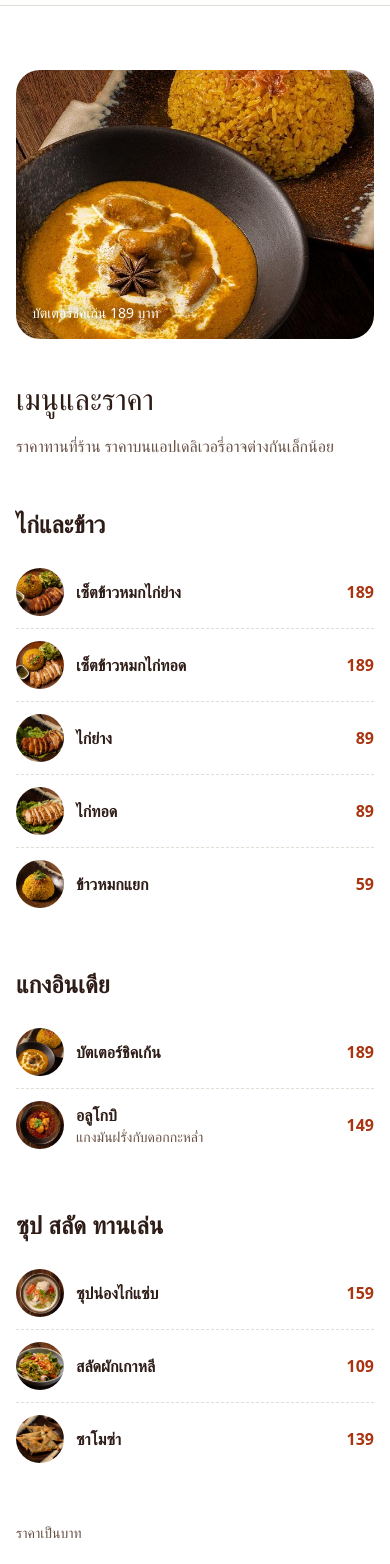
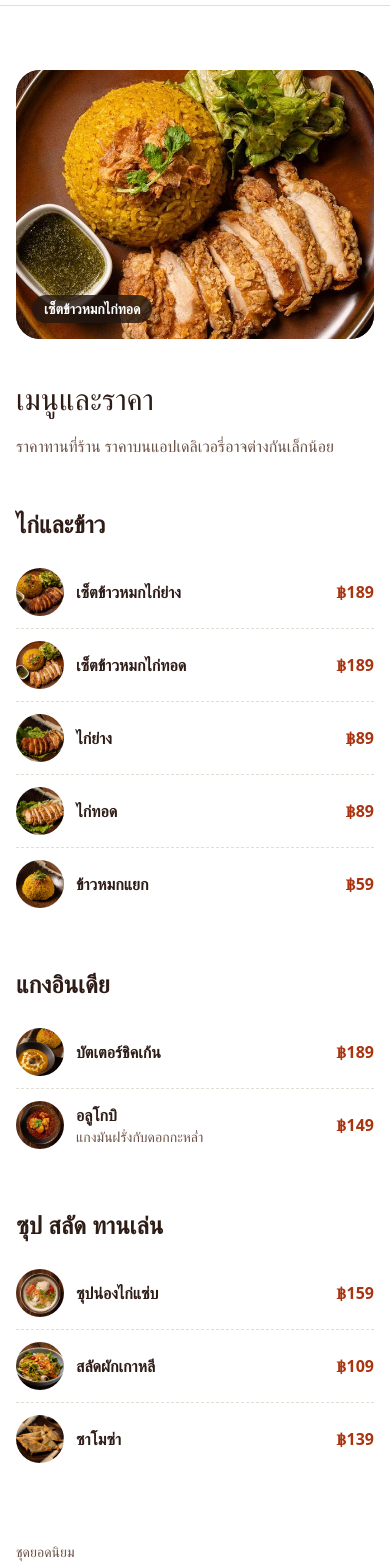
Before and after one commit to anawat34115/aman-design, a plain HTML site: page index.html in a window 390 px wide. Shown: the part 1262-2826 px from the top of the page. Drawn offline with nearby package versions, Linux system fonts and the light colour scheme; a web font is replaced by a local one.

Commit message:
Add a fading menu photo slideshow and baht signs on menu prices
The menu photo cycles through ten dishes with only the dish name shown.
Prices in the menu list now start with ฿, and the 'prices in baht' note is gone.

Co-Authored-By: Claude Opus 5.5 <noreply@anthropic.com>

```diff
--- a/index.html
+++ b/index.html
@@ -162,7 +162,12 @@ a.is-pending:not(.btn){text-decoration:none}
 .menu{display:grid;grid-template-columns:minmax(0,.85fr) minmax(0,1.15fr);gap:64px;align-items:start}
 .menu-photo{position:sticky;top:96px;border-radius:var(--r-xl);overflow:hidden}
 .menu-photo img{width:100%;aspect-ratio:4/5;object-fit:cover}
-.menu-photo figcaption{position:absolute;left:16px;bottom:16px;right:16px;font:500 14px/20px var(--font);color:#fff;text-shadow:0 1px 8px rgba(0,0,0,.6)}
+.menu-photo figcaption{position:absolute;z-index:1;left:16px;bottom:16px;font:600 14px/20px var(--font);color:#fff;background:rgba(36,24,18,.82);padding:4px 12px;border-radius:999px;transition:opacity .5s var(--ease)}
+.menu-photo figcaption.swap{opacity:0}
+/* menu photo slideshow: photos fade into each other */
+.slides{position:relative;aspect-ratio:4/5;background:var(--wood)}
+.slides img{position:absolute;inset:0;width:100%;height:100%;object-fit:cover;opacity:0;transition:opacity 1.2s var(--ease)}
+.slides img.on{opacity:1}
 .menu-photo{position:sticky}
 .menu-list{display:flex;flex-direction:column;gap:48px}
 .cat h3{margin-bottom:16px}
@@ -323,7 +328,7 @@ a.is-pending:not(.btn){text-decoration:none}
   .plate,.menu,.people,.visit{grid-template-columns:minmax(0,1fr)}
   .plate-price b{font-size:48px}
   .menu-photo{position:relative;top:0}
-  .menu-photo img{aspect-ratio:4/3}
+  .slides{aspect-ratio:4/3}
   .item{grid-template-columns:48px minmax(0,1fr) auto;gap:12px}
   .item img{width:48px;height:48px}
   .item-name{flex-wrap:wrap;row-gap:0}
@@ -403,9 +408,20 @@ a.is-pending:not(.btn){text-decoration:none}
 <!-- MENU -->
 <section class="sec" id="menu" aria-labelledby="menu-h">
   <div class="wrap menu">
-    <figure class="menu-photo rv" style="margin:0">
-      <img src="img/butter-chicken.jpg" alt="บัตเตอร์ชิคเก้น แกงไก่ซอสเนยสีส้ม" width="640" height="640" loading="lazy">
-      <figcaption>บัตเตอร์ชิคเก้น 189 บาท</figcaption>
+    <figure class="menu-photo rv" style="margin:0" aria-roledescription="สไลด์รูปเมนู" aria-label="รูปเมนูของร้าน">
+      <div class="slides">
+        <img class="on" src="img/butter-chicken.jpg" alt="บัตเตอร์ชิคเก้น แกงไก่ซอสเนยสีส้ม" data-name="บัตเตอร์ชิคเก้น" width="640" height="640" loading="lazy" decoding="async">
+        <img src="img/set-fried.jpg" alt="เซ็ตข้าวหมกไก่ทอด มีข้าวหมก ไก่ทอด สลัด และน้ำจิ้มเขียว" data-name="เซ็ตข้าวหมกไก่ทอด" width="640" height="640" loading="lazy" decoding="async">
+        <img src="img/set-grilled.jpg" alt="เซ็ตข้าวหมกไก่ย่าง มีข้าวหมก ไก่ย่าง สลัด และน้ำจิ้มเขียว" data-name="เซ็ตข้าวหมกไก่ย่าง" width="640" height="640" loading="lazy" decoding="async">
+        <img src="img/aloo-gobi.jpg" alt="อลูโกบิ แกงมันฝรั่งกับดอกกะหล่ำ" data-name="อลูโกบิ" width="640" height="640" loading="lazy" decoding="async">
+        <img src="img/soup.jpg" alt="ซุปน่องไก่แซ่บ" data-name="ซุปน่องไก่แซ่บ" width="640" height="640" loading="lazy" decoding="async">
+        <img src="img/samosa.jpg" alt="ซาโมซ่าทอด" data-name="ซาโมซ่า" width="640" height="640" loading="lazy" decoding="async">
+        <img src="img/salad.jpg" alt="สลัดผักเกาหลี" data-name="สลัดผักเกาหลี" width="640" height="640" loading="lazy" decoding="async">
+        <img src="img/grilled-chicken.jpg" alt="ไก่ย่างหั่นชิ้น" data-name="ไก่ย่าง" width="640" height="640" loading="lazy" decoding="async">
+        <img src="img/fried-chicken.jpg" alt="ไก่ทอดหั่นชิ้น" data-name="ไก่ทอด" width="640" height="640" loading="lazy" decoding="async">
+        <img src="img/rice.jpg" alt="ข้าวหมกสีขมิ้นโรยหอมเจียว" data-name="ข้าวหมก" width="640" height="640" loading="lazy" decoding="async">
+      </div>
+      <figcaption id="slide-name">บัตเตอร์ชิคเก้น</figcaption>
     </figure>
     <div class="menu-list">
       <div class="sec-head" style="margin-bottom:0">
@@ -414,24 +430,23 @@ a.is-pending:not(.btn){text-decoration:none}
       </div>
       <div class="cat rv">
         <h3 class="heading-5">ไก่และข้าว</h3>
-        <div class="item"><img src="img/set-grilled.jpg" alt="" loading="lazy" width="640" height="640"><div class="item-name"><b>เซ็ตข้าวหมกไก่ย่าง</b><span class="leader"></span></div><span class="price">189</span></div>
-        <div class="item"><img src="img/set-fried.jpg" alt="" loading="lazy" width="640" height="640"><div class="item-name"><b>เซ็ตข้าวหมกไก่ทอด</b><span class="leader"></span></div><span class="price">189</span></div>
-        <div class="item"><img src="img/grilled-chicken.jpg" alt="" loading="lazy" width="640" height="640"><div class="item-name"><b>ไก่ย่าง</b><span class="leader"></span></div><span class="price">89</span></div>
-        <div class="item"><img src="img/fried-chicken.jpg" alt="" loading="lazy" width="640" height="640"><div class="item-name"><b>ไก่ทอด</b><span class="leader"></span></div><span class="price">89</span></div>
-        <div class="item"><img src="img/rice.jpg" alt="" loading="lazy" width="640" height="640"><div class="item-name"><b>ข้าวหมกแยก</b><span class="leader"></span></div><span class="price">59</span></div>
+        <div class="item"><img src="img/set-grilled.jpg" alt="" loading="lazy" width="640" height="640"><div class="item-name"><b>เซ็ตข้าวหมกไก่ย่าง</b><span class="leader"></span></div><span class="price">฿189</span></div>
+        <div class="item"><img src="img/set-fried.jpg" alt="" loading="lazy" width="640" height="640"><div class="item-name"><b>เซ็ตข้าวหมกไก่ทอด</b><span class="leader"></span></div><span class="price">฿189</span></div>
+        <div class="item"><img src="img/grilled-chicken.jpg" alt="" loading="lazy" width="640" height="640"><div class="item-name"><b>ไก่ย่าง</b><span class="leader"></span></div><span class="price">฿89</span></div>
+        <div class="item"><img src="img/fried-chicken.jpg" alt="" loading="lazy" width="640" height="640"><div class="item-name"><b>ไก่ทอด</b><span class="leader"></span></div><span class="price">฿89</span></div>
+        <div class="item"><img src="img/rice.jpg" alt="" loading="lazy" width="640" height="640"><div class="item-name"><b>ข้าวหมกแยก</b><span class="leader"></span></div><span class="price">฿59</span></div>
       </div>
       <div class="cat rv">
         <h3 class="heading-5">แกงอินเดีย</h3>
-        <div class="item"><img src="img/butter-chicken.jpg" alt="" loading="lazy" width="640" height="640"><div class="item-name"><b>บัตเตอร์ชิคเก้น</b><span class="leader"></span></div><span class="price">189</span></div>
-        <div class="item"><img src="img/aloo-gobi.jpg" alt="" loading="lazy" width="640" height="640"><div class="item-name"><b>อลูโกบิ</b><small>แกงมันฝรั่งกับดอกกะหล่ำ</small><span class="leader"></span></div><span class="price">149</span></div>
+        <div class="item"><img src="img/butter-chicken.jpg" alt="" loading="lazy" width="640" height="640"><div class="item-name"><b>บัตเตอร์ชิคเก้น</b><span class="leader"></span></div><span class="price">฿189</span></div>
+        <div class="item"><img src="img/aloo-gobi.jpg" alt="" loading="lazy" width="640" height="640"><div class="item-name"><b>อลูโกบิ</b><small>แกงมันฝรั่งกับดอกกะหล่ำ</small><span class="leader"></span></div><span class="price">฿149</span></div>
       </div>
       <div class="cat rv">
         <h3 class="heading-5">ซุป สลัด ทานเล่น</h3>
-        <div class="item"><img src="img/soup.jpg" alt="" loading="lazy" width="640" height="640"><div class="item-name"><b>ซุปน่องไก่แซ่บ</b><span class="leader"></span></div><span class="price">159</span></div>
-        <div class="item"><img src="img/salad.jpg" alt="" loading="lazy" width="640" height="640"><div class="item-name"><b>สลัดผักเกาหลี</b><span class="leader"></span></div><span class="price">109</span></div>
-        <div class="item"><img src="img/samosa.jpg" alt="" loading="lazy" width="640" height="640"><div class="item-name"><b>ซาโมซ่า</b><span class="leader"></span></div><span class="price">139</span></div>
+        <div class="item"><img src="img/soup.jpg" alt="" loading="lazy" width="640" height="640"><div class="item-name"><b>ซุปน่องไก่แซ่บ</b><span class="leader"></span></div><span class="price">฿159</span></div>
+        <div class="item"><img src="img/salad.jpg" alt="" loading="lazy" width="640" height="640"><div class="item-name"><b>สลัดผักเกาหลี</b><span class="leader"></span></div><span class="price">฿109</span></div>
+        <div class="item"><img src="img/samosa.jpg" alt="" loading="lazy" width="640" height="640"><div class="item-name"><b>ซาโมซ่า</b><span class="leader"></span></div><span class="price">฿139</span></div>
       </div>
-      <p class="menu-note">ราคาเป็นบาท</p>
     </div>
   </div>
   <div class="combo-label wrap"><span class="caption-1 muted">ชุดยอดนิยม</span></div>
@@ -698,6 +713,23 @@ a.is-pending:not(.btn){text-decoration:none}
   })},{rootMargin:'-45% 0px -50% 0px'});
   navLinks.forEach(function(a){var t=document.querySelector(a.getAttribute('href'));if(t)spy.observe(t)});
 
+  /* Menu photo slideshow: next photo every 3.5s, name only in the caption */
+  var slides=[].slice.call(document.querySelectorAll('.slides img')),cap=document.getElementById('slide-name');
+  if(slides.length>1&&!reduce){
+    var cur=0,timer=null,seen=false,hover=false;
+    var show=function(n){
+      slides[cur].classList.remove('on');cur=(n+slides.length)%slides.length;slides[cur].classList.add('on');
+      cap.classList.add('swap');setTimeout(function(){cap.textContent=slides[cur].dataset.name;cap.classList.remove('swap')},250);
+    };
+    var run=function(){var go=seen&&!hover&&!document.hidden;if(go&&!timer)timer=setInterval(function(){show(cur+1)},3500);if(!go&&timer){clearInterval(timer);timer=null}};
+    var fig=slides[0].closest('figure');
+    fig.addEventListener('mouseenter',function(){hover=true;run()});
+    fig.addEventListener('mouseleave',function(){hover=false;run()});
+    document.addEventListener('visibilitychange',run);
+    var fr=fig.getBoundingClientRect();seen=fr.top<innerHeight&&fr.bottom>0;run(); /* start right away if already on screen */
+    new IntersectionObserver(function(en){seen=en[0].isIntersecting;run()},{threshold:.2}).observe(fig);
+  }
+
   /* Reveal key blocks once as they enter (already visible ones stay put) */
   if(reduce)return;
   var vh=innerHeight;
```
